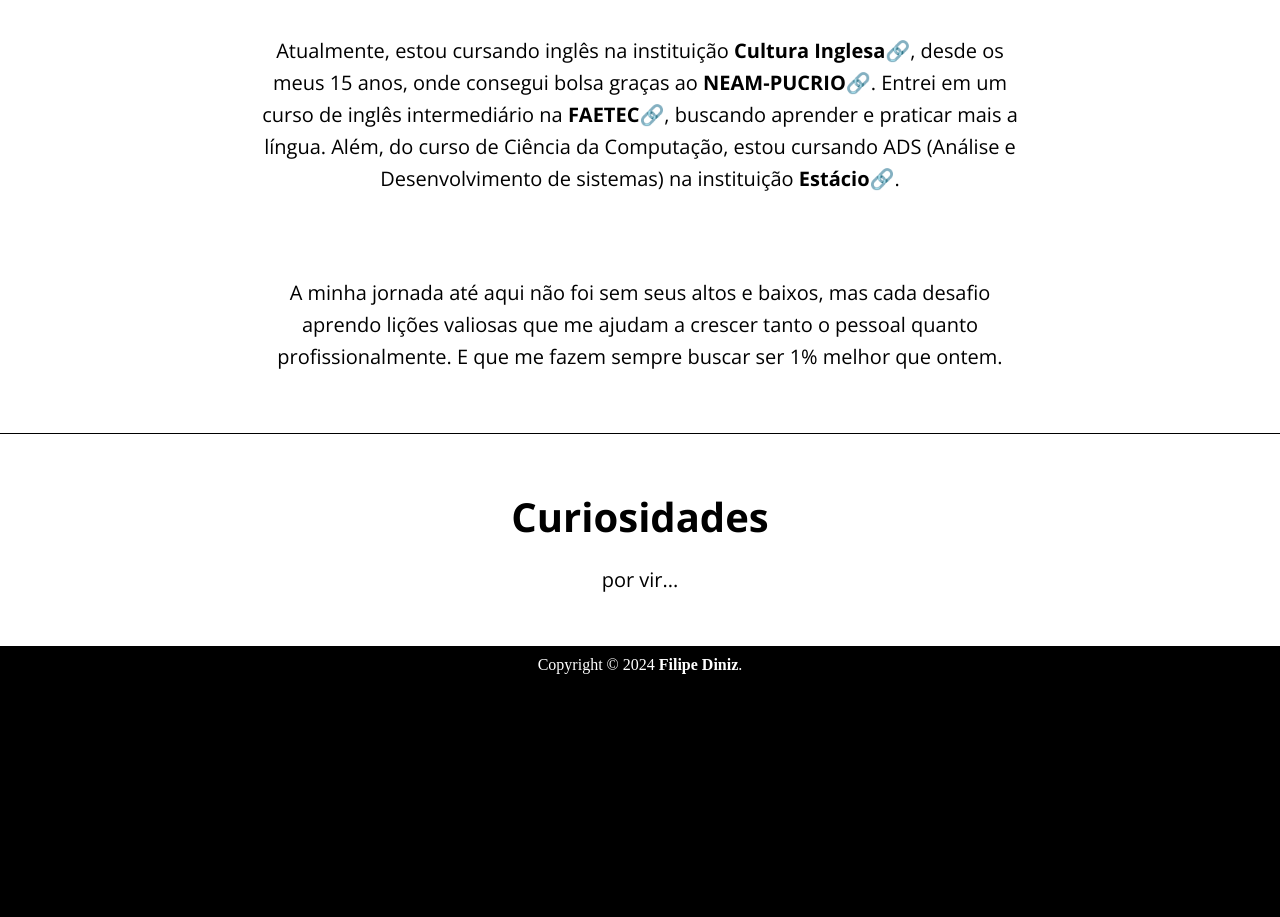
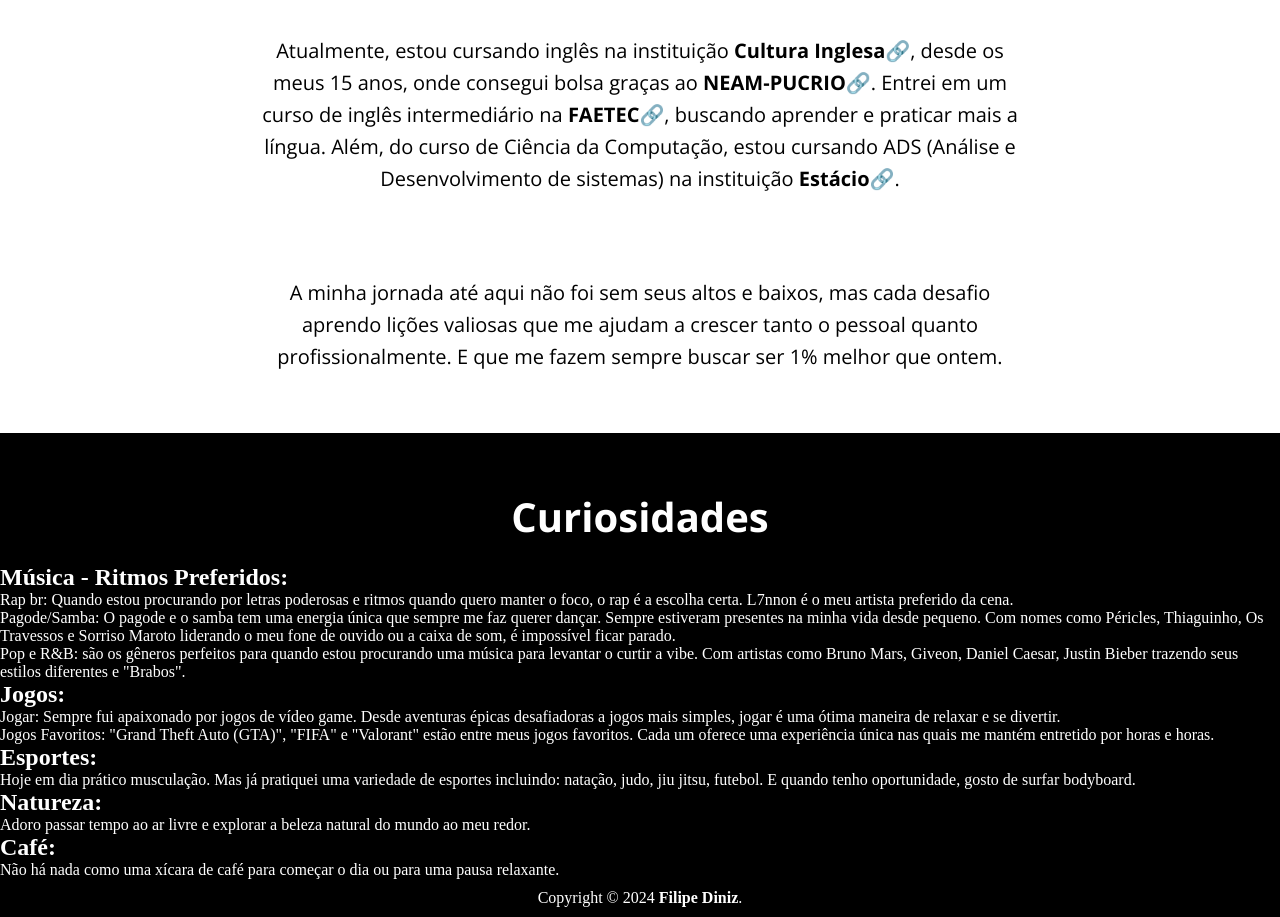
Before and after one commit to DevDinizS/Projeto-Meu-Site, a website: page sobre.html in a window 1280 px wide. Shown: the part 856-1773 px from the top of the page. Before the commit the page ends 1540 px from the top, so only its background shows below. Drawn offline with nearby package versions, Linux system fonts and the light colour scheme; a web font is replaced by a local one.

Commit message:
curiosidades inicio

```diff
--- a/sobre.html
+++ b/sobre.html
@@ -36,10 +36,27 @@
             <br>
                 <p>A minha jornada até aqui não foi sem seus altos e baixos, mas cada desafio aprendo lições valiosas que me ajudam a crescer tanto o pessoal quanto profissionalmente. E que me fazem sempre buscar ser 1% melhor que ontem.</p>
             <div class="linha"></div>
-            <h1>Curiosidades</h1>
-            <p>por vir...</p>
         </article>
     </main>
+    <section class="Curiosidades">
+        <h1>Curiosidades</h1>
+        <div>
+            <h2>Música - Ritmos Preferidos:</h2>
+            <p>Rap br: Quando estou procurando por letras poderosas e ritmos quando quero manter o foco, o rap é a escolha certa. L7nnon é o meu artista preferido da cena.</p>
+            <p>Pagode/Samba: O pagode e o samba tem uma energia única que sempre me faz querer dançar. Sempre estiveram presentes na minha vida desde pequeno. Com nomes como Péricles, Thiaguinho, Os Travessos e Sorriso Maroto liderando o meu fone de ouvido ou a caixa de som, é impossível ficar parado.</p>
+            <p>Pop e R&B: são os gêneros perfeitos para quando estou procurando uma música para levantar o curtir a vibe. Com artistas como Bruno Mars, Giveon, Daniel Caesar, Justin Bieber trazendo seus estilos diferentes e "Brabos".</p>
+            <h2>Jogos:</h2>
+            <p>Jogar: Sempre fui apaixonado por jogos de vídeo game. Desde aventuras épicas desafiadoras a jogos mais simples, jogar é uma ótima maneira de relaxar e se divertir.</p>
+            <p>Jogos Favoritos: "Grand Theft Auto (GTA)", "FIFA" e "Valorant" estão entre meus jogos favoritos. Cada um oferece uma experiência única nas quais me mantém entretido por horas e horas.</p>
+            <h2>Esportes:</h2>
+            <p>Hoje em dia prático musculação. Mas já pratiquei uma variedade de esportes incluindo: natação, judo, jiu jitsu, futebol. E quando tenho oportunidade, gosto de surfar bodyboard.
+            </p>
+            <h2>Natureza:</h2>
+            <p>Adoro passar tempo ao ar livre e explorar a beleza natural do mundo ao meu redor.</p>
+            <h2>Café:</h2>
+            <p>Não há nada como uma xícara de café para começar o dia ou para uma pausa relaxante.</p>
+        </div>
+    </section>
     <footer>
         <p>Copyright © 2024 <a href="https://github.com/DevDinizS" target="_blank">Filipe Diniz</a>.</p>
     </footer>
--- a/style.css
+++ b/style.css
@@ -346,6 +346,18 @@
     margin-right: 200px;
 }
 
+.Curiosidades {
+    color: white;
+}
+
+.Curiosidades h2 {
+    text-align: left;
+}
+
+.Curiosidades p {
+    text-align: left;
+}
+
 
 /*page03*/
 
```
Also changed, not shown: imagens/download.jpg (added).
